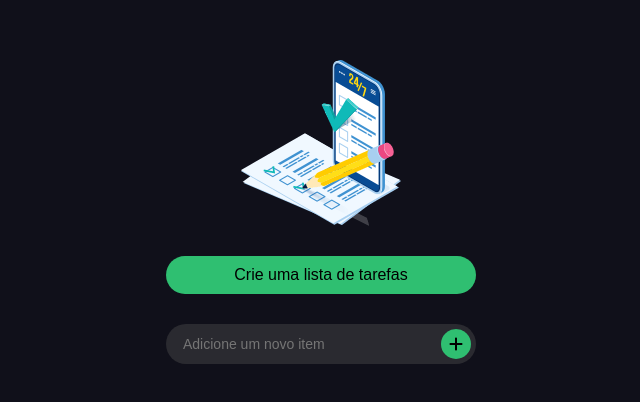
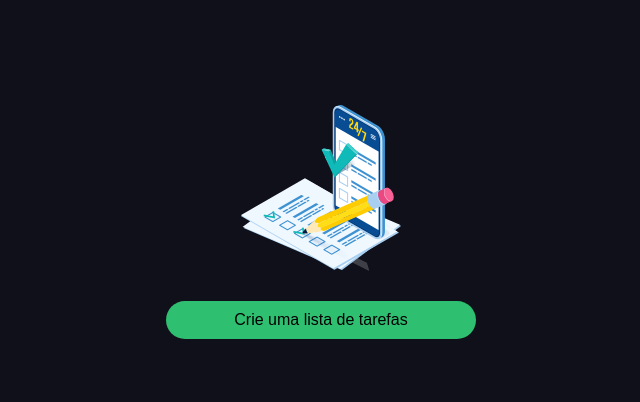
Before and after one commit to Emilio-Jose-Camilo/lista-de-tarefas, an Angular app: page / in a window 1280 px wide. Shown: the part 178-580 px from the top of the page, without its empty margins (319-959 px from the left). Built offline with nearby package versions, Linux system fonts and the light colour scheme.

Commit message:
Adicionando a visibilidade do button e input com o @if/@else

```diff
--- a/src/app/modules/to-do-list/pages/list/list.component.html
+++ b/src/app/modules/to-do-list/pages/list/list.component.html
@@ -5,7 +5,9 @@
     loading="eager"
   />
 
-  <button class="btn btn-primary">Crie uma lista de tarefas</button>
+  @if(addItem()){
+    <button class="btn btn-primary" (click)="addItem.set(false)">Crie uma lista de tarefas</button>
+  } @else {
     <div>
       <label for="inputValue" class="input-label-text">
         <input
@@ -17,4 +19,5 @@
         <button class="btn btn-primary-circle" title="Adicionar um novo item"></button>
       </label>
     </div>
+  }
 </div>
--- a/src/app/modules/to-do-list/pages/list/list.component.ts
+++ b/src/app/modules/to-do-list/pages/list/list.component.ts
@@ -1,12 +1,13 @@
-import { Component } from '@angular/core';
+import { CommonModule } from '@angular/common';
+import { Component, signal } from '@angular/core';
 
 @Component({
   selector: 'app-list',
   standalone: true,
-  imports: [],
+  imports: [CommonModule],
   templateUrl: './list.component.html',
   styleUrl: './list.component.scss'
 })
 export class ListComponent {
-
+  public addItem = signal(true);
 }
```
Lines whose indentation alone changed are shown as unchanged.
